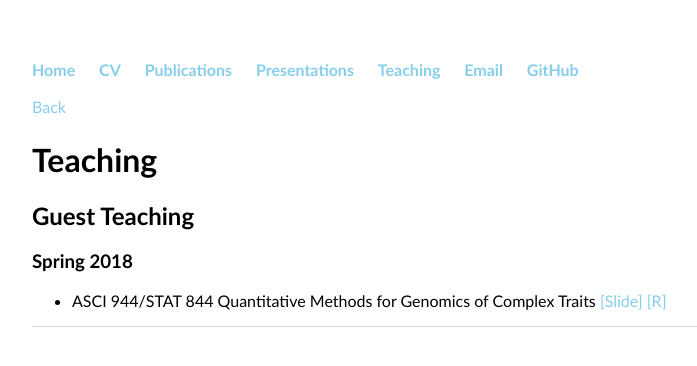
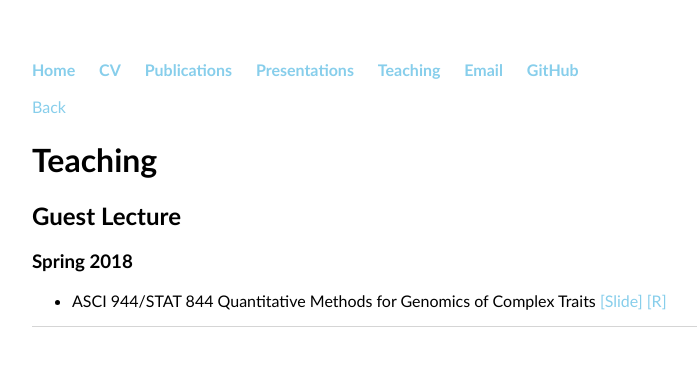
Before and after one commit to HaipengU/HaipengU.github.io, a Jekyll site: the page built from teaching/teaching.html, in a window 1280 px wide. Shown: the top 366 px of the page, without its empty margins (160-857 px from the left). Built offline with Jekyll 4.4.1, drawn with Linux system fonts in a browser that asks for light colours.

Commit message:
modify of teaching

```diff
--- a/teaching/teaching.html
+++ b/teaching/teaching.html
@@ -10,7 +10,7 @@ title: Haipeng Yu Teaching
 
 <h1>Teaching</h1>
 
-<h2>Guest Teaching</h2>
+<h2>Guest Lecture</h2>
 
 <h3>Spring 2018</h3>
 
```
